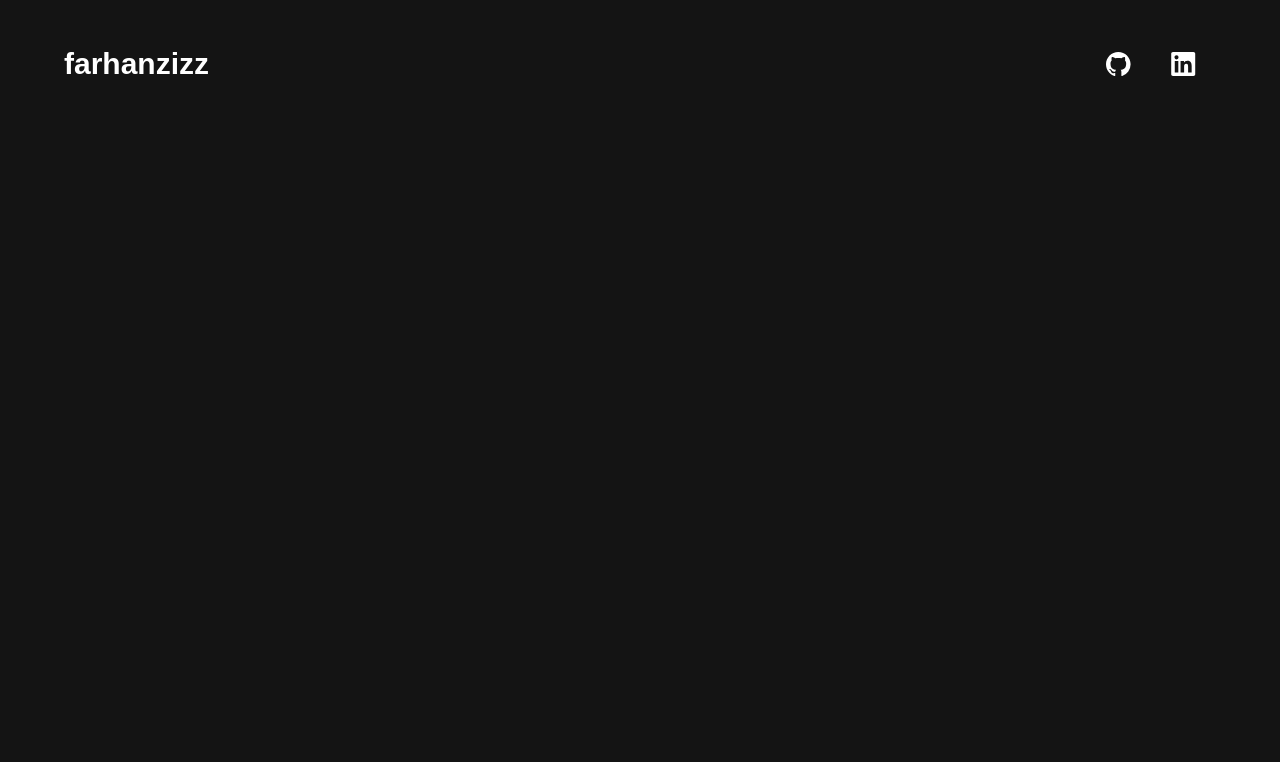
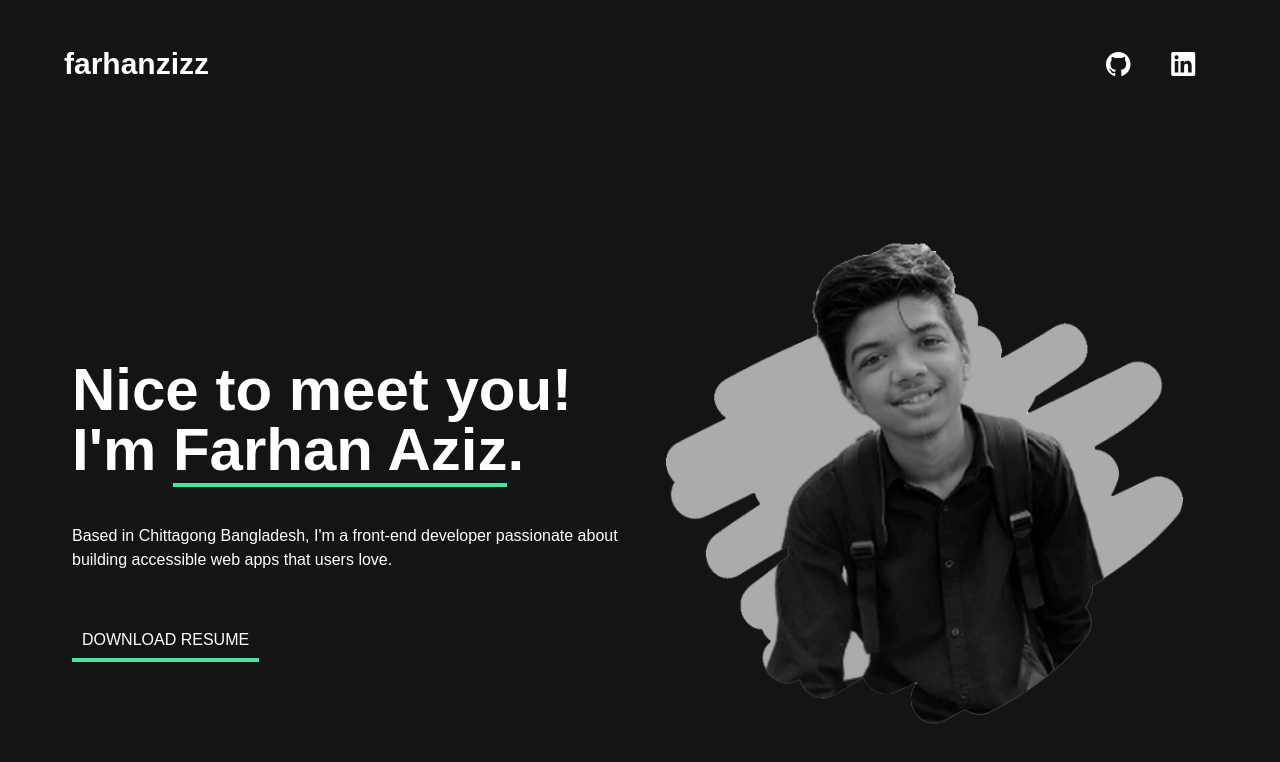
Before and after one commit to ratib54/emerlylark, a React (Create React App) app: page / in a window 1280 px wide. Shown: the top 762 px of the page. Built offline with nearby package versions, Linux system fonts and the light colour scheme.

Commit message:
hero section finished

```diff
--- a/src/App.js
+++ b/src/App.js
@@ -11,7 +11,7 @@ function App() {
     }
   ])
   return (
-    <div className="container text-white px-14 py-8 mx-auto">
+    <div className="lg:container text-white px-14 py-8 mx-auto">
       <RouterProvider router={router}></RouterProvider>
     </div>
   );
--- /dev/null
+++ b/src/Components/Hero.css
@@ -0,0 +1,10 @@
+.custom-btn {
+    font-size: 1rem;
+    padding: 10px;
+    border-bottom: 4px solid #4ce19e;
+}
+
+.custom-btn:hover {
+    color: #4ce19e;
+    transition: color 250ms ease-in-out;
+}
--- /dev/null
+++ b/src/Components/Hero.js
@@ -0,0 +1,20 @@
+import React from 'react';
+import img from '../Assets/hero-img.png'
+import './Hero.css'
+
+const Hero = () => {
+    return (
+        <div className="hero min-h-screen">
+            <div className="hero-content flex-col lg:flex-row-reverse">
+                <img src={img} className="lg:w-2/4" alt='' />
+                <div>
+                    <h1 className="text-6xl font-bold my-5">Nice to meet you! I'm <span className='border-b-4 border-b-[#4ce19e]'>Farhan Aziz</span>.</h1>
+                    <p className="py-6 mb-8">Based in Chittagong Bangladesh, I'm a front-end developer passionate about building accessible web apps that users love.</p>
+                    <a href='https://drive.google.com/uc?export=download&id=1Vqm-NUKD3Rl9eu0JJ5jceaJdJ9i6xwiP' className="custom-btn">DOWNLOAD RESUME</a>
+                </div>
+            </div>
+        </div>
+    );
+};
+
+export default Hero;
--- a/src/Components/Home.js
+++ b/src/Components/Home.js
@@ -1,10 +1,12 @@
 import React from 'react';
+import Hero from './Hero';
 import Navbar from './Navbar';
 
 const Home = () => {
     return (
         <div>
             <Navbar></Navbar>
+            <Hero></Hero>
         </div>
     );
 };
--- a/src/Components/Navbar.js
+++ b/src/Components/Navbar.js
@@ -9,7 +9,7 @@ const Navbar = () => {
                 <Link className="transition ease-in-out font-semibold delay-200 hover:text-[#4ce19e] text-3xl">farhanzizz</Link>
             </div>
             <div className="flex-none">
-                <div className="flex">
+                <div className="flex justify-center items-center">
                     <a className='mx-5 header__social' href="https://github.com/FarhanZizz/">
                         <svg
                             xmlns="http://www.w3.org/2000/svg"
```
Also changed, not shown: src/Assets/hero-img.png (added).
